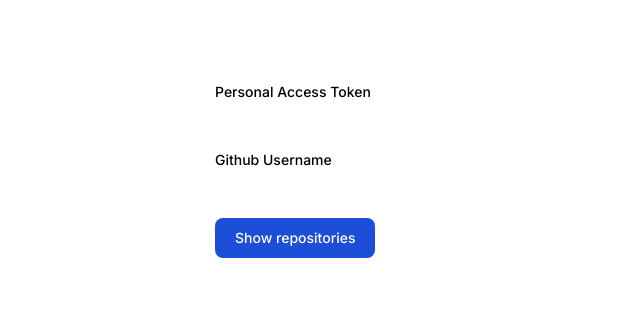
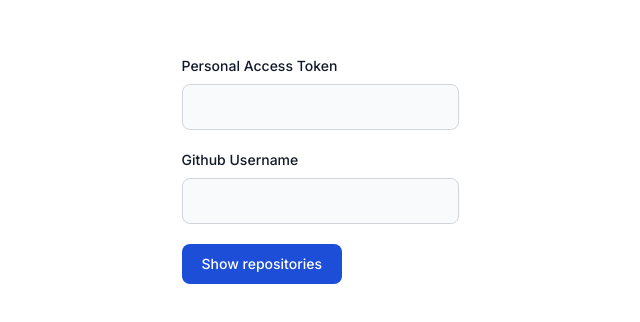
Before and after one commit to CarryMartes/git-integration, a Next.js app: page / in a window 1280 px wide. Shown: the part 230-552 px from the top of the page, without its empty margins (320-960 px from the left). Built offline with nearby package versions, Linux system fonts and the light colour scheme.

Commit message:
tailwind fixed & input file extended

```diff
--- a/src/app/page.tsx
+++ b/src/app/page.tsx
@@ -11,7 +11,7 @@
     })
       return (
           <div className={'flex items-center justify-center h-[100vh]'}>
-            <form className="max-w-sm mx-auto">
+            <div className="max-w-sm mx-auto">
               <div className="mb-5">
                 <Input value={form.token}
                        onChange={(e) => setForm({...form, token: e.target.value})}
@@ -21,14 +21,14 @@
                 <Input label={'Github Username'}
                        onChange={(e) => setForm({...form, username: e.target.value})}/>
               </div>
-              <button type="submit"
+              <button type="button"
                       onClick={() => {
                           router.push(`/repos?token=${form.token}&username=${form.username}`)
                       }}
                       className="text-white bg-blue-700 hover:bg-blue-800 focus:ring-4 focus:outline-none focus:ring-blue-300 font-medium rounded-lg text-sm w-full sm:w-auto px-5 py-2.5 text-center dark:bg-blue-600 dark:hover:bg-blue-700 dark:focus:ring-blue-800">
                 Show repositories
               </button>
-            </form>
+            </div>
           </div>
       )
 }
--- a/src/shared/components/Input.tsx
+++ b/src/shared/components/Input.tsx
@@ -7,16 +7,11 @@
 export function Input({label, ...props}: IProps) {
     return (
         <>
-            <label htmlFor="email" className="block mb-2 text-sm font-medium text-gray-900 dark:text-white">{label}</label>
-            <input type="email" id="email"
+            <label className="block mb-2 text-sm font-medium text-gray-900 dark:text-white">{label}</label>
+            <input type="text"
                    className="bg-gray-50
                         border border-gray-300
-                        text-gray-900 text-sm rounded-lg
-                         focus:ring-blue-500 focus:border-blue-500
-                         block w-full p-2.5 dark:bg-gray-700
-                         dark:border-gray-600 dark:placeholder-gray-400
-                         dark:text-white dark:focus:ring-blue-500
-                         dark:focus:border-blue-500"
+                        text-gray-900 text-lg rounded-lg w-full pt-2 pb-2 pr-2 pl-2"
                    {...props}
                    />
         </>
--- a/tailwind.config.ts
+++ b/tailwind.config.ts
@@ -5,6 +5,7 @@
     "./src/pages/**/*.{js,ts,jsx,tsx,mdx}",
     "./src/components/**/*.{js,ts,jsx,tsx,mdx}",
     "./src/app/**/*.{js,ts,jsx,tsx,mdx}",
+    "./src/shared/**/*.{js,ts,jsx,tsx,mdx}"
   ],
   theme: {
     extend: {
```
